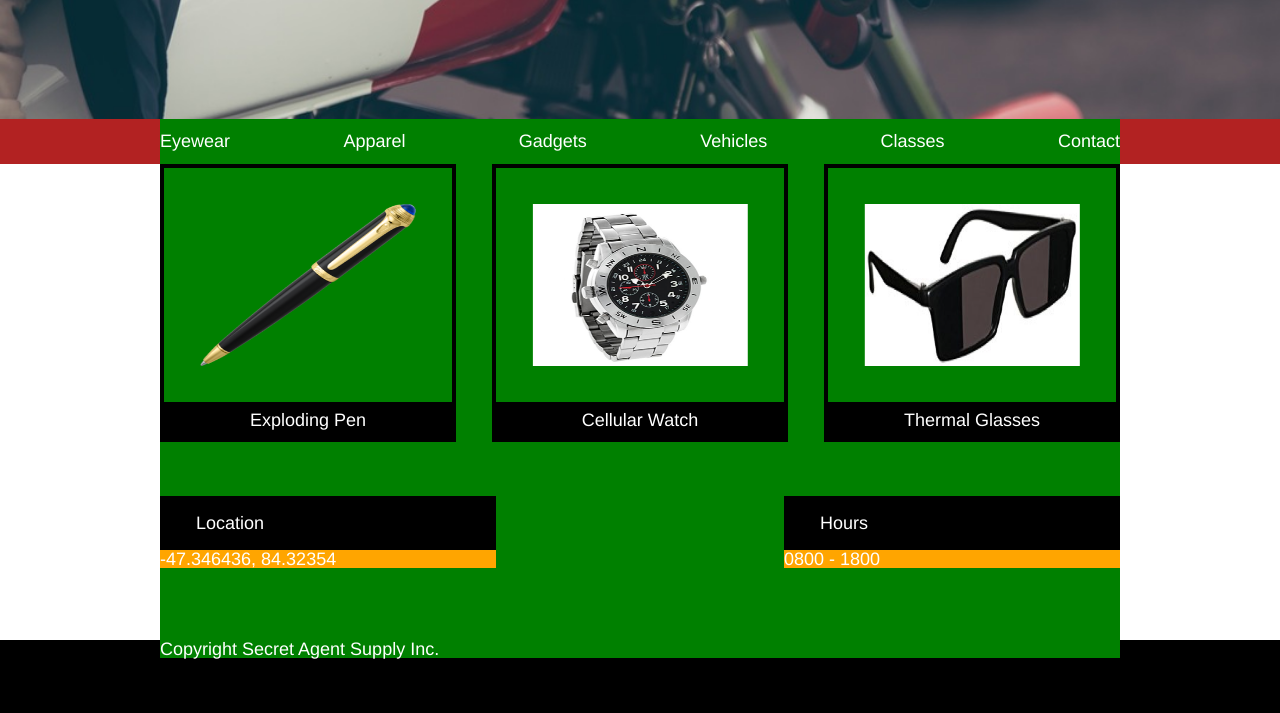
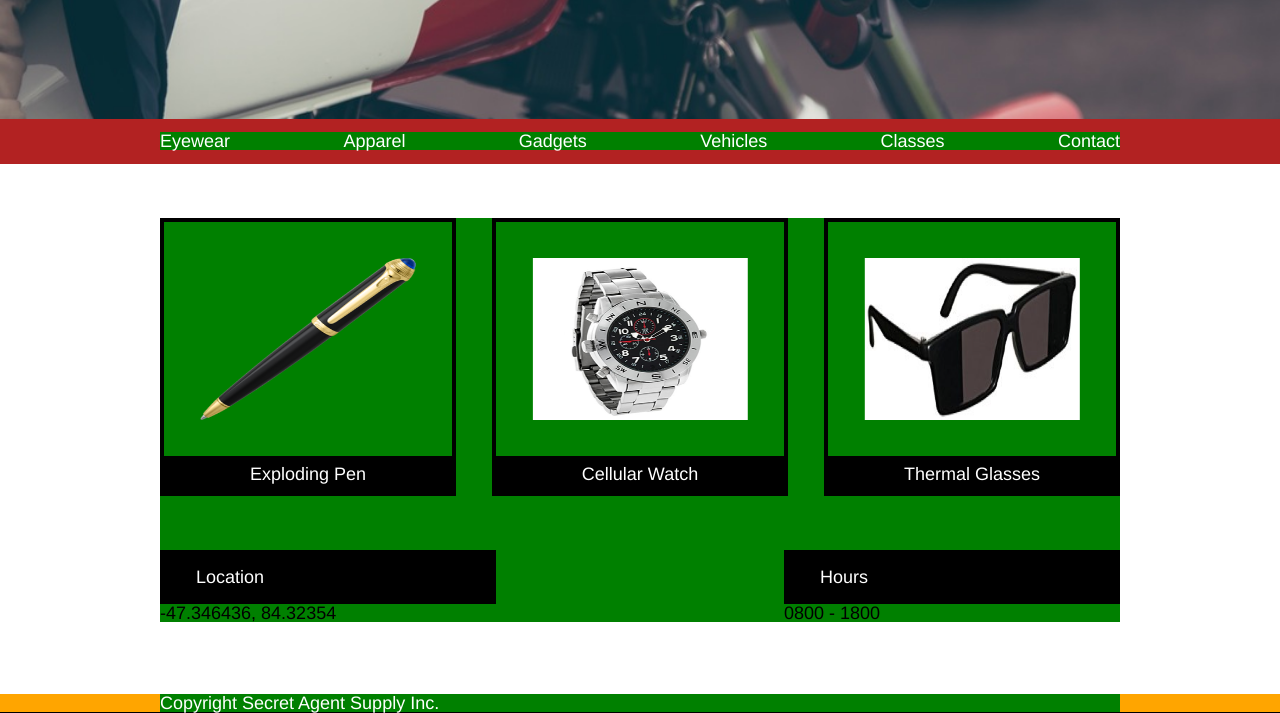
Before and after one commit to ayannone/secretagentsupply, a plain HTML site: page index.html in a window 1280 px wide. Shown: the part 373-1086 px from the top of the page. Before the commit the page ends 1032 px from the top, so only its background shows below. Drawn offline with Linux system fonts and the light colour scheme.

Commit message:
Refactor CSS styling of header and main

```diff
--- a/index.html
+++ b/index.html
@@ -9,8 +9,6 @@
   <body>
 
     <header>
-
-      <!-- <div class="flexbox"> -->
 
       <div id="logo">
         <div class="container">
@@ -29,8 +27,7 @@
       </div>
 
       <div id="nav">
-         <div class="container flexrow">
-            <nav>
+        <nav class="container flexrow">
           <span><a href="#">Eyewear</a></span>
           <span><a href="#">Apparel</a></span>
           <span><a href="#">Gadgets</a></span>
@@ -39,10 +36,6 @@
           <span><a href="#">Contact</a></span>
         </nav>
       </div>
-        </div>
-
-      <!-- </div>  -->
-      <!-- End of class="flexbox" -->
 
     </header>
 
--- a/resources/css/style.css
+++ b/resources/css/style.css
@@ -79,12 +79,6 @@ body {
 #nav {
   background-color: firebrick;
   width: 100%;
-}
-
-nav {
-  width: 100%;
-  display: flex;
-  justify-content: space-between;
   padding: 0.75rem 0;
 }
 
@@ -100,11 +94,11 @@ nav span a {
 
 #main {
   background-color: white;
+  padding: 3rem 0 4rem;
 }
 
-.products {
-  /*display: inline-flex;
-  justify-content: space-between;*/
+#products {
+
 }
 
 .product {
@@ -114,7 +108,6 @@ nav span a {
 
 .product img {
   height: 9rem;
-  /*width: auto;*/
   padding: 2rem;
 }
 
@@ -124,16 +117,12 @@ nav span a {
   padding: 0.5rem 0;
 }
 
-.information {
-  /*display: inline-flex;*/
-  justify-content: space-between;
+#information {
+  margin-top: 3rem;
 }
 
 .infobox {
-  background-color: orange;
-
   width: 35%;
-  margin: 3rem 0 4rem; /* top - left + right - bottom */
 }
 
 .infobox span:first-of-type {
@@ -141,10 +130,18 @@ nav span a {
   padding: 1rem 0 1rem 2rem;
 }
 
+.infobox span:last-of-type {
+  color: black;
+}
+
 /* *************** */
 /* Footer elements */
 /* *************** */
 
+footer {
+  background-color: orange;
+}
+
 #copyright {
 
 }
```
Lines whose indentation alone changed are shown as unchanged.
